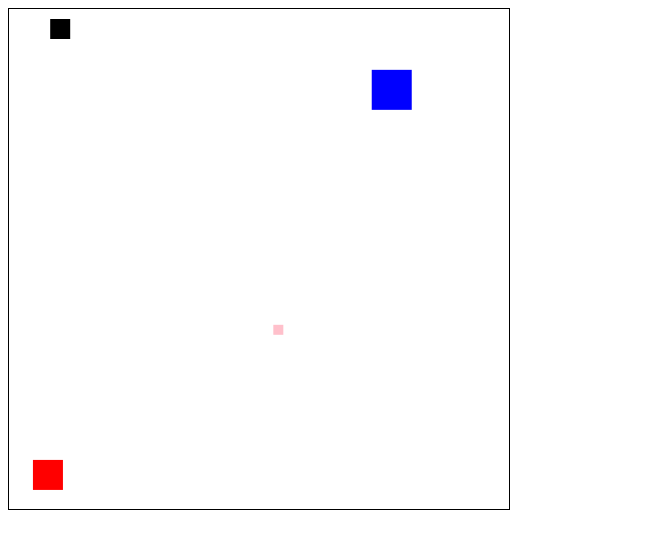
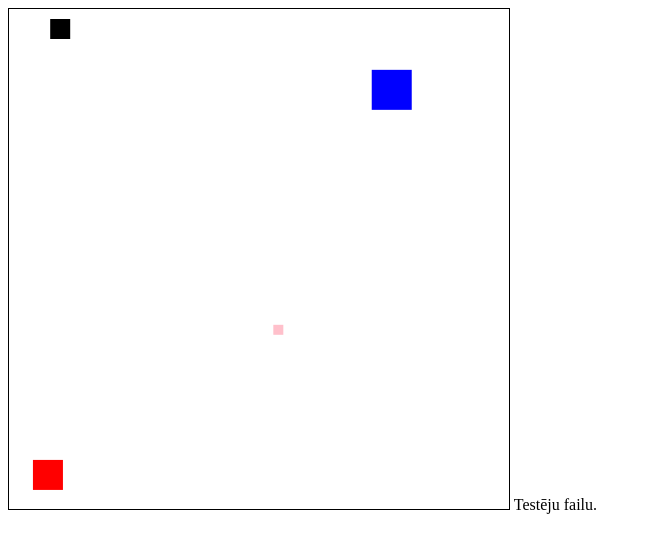
Before and after one commit to ojarsk/js_modules_files_test, a plain HTML site: page index.html in a window 1280 px wide. Shown: the whole page, without its empty margins (0-647 px from the left). Drawn offline with Linux system fonts and the light colour scheme.

Commit message:
Update index.html

```diff
--- a/index.html
+++ b/index.html
@@ -14,5 +14,7 @@
     <script src="enemy2.js"></script>
     <script src="enemy3.js"></script>
     <script type="module" src="main.js"></script>
+
+    Testēju failu.
 </body>
 </html>
```
